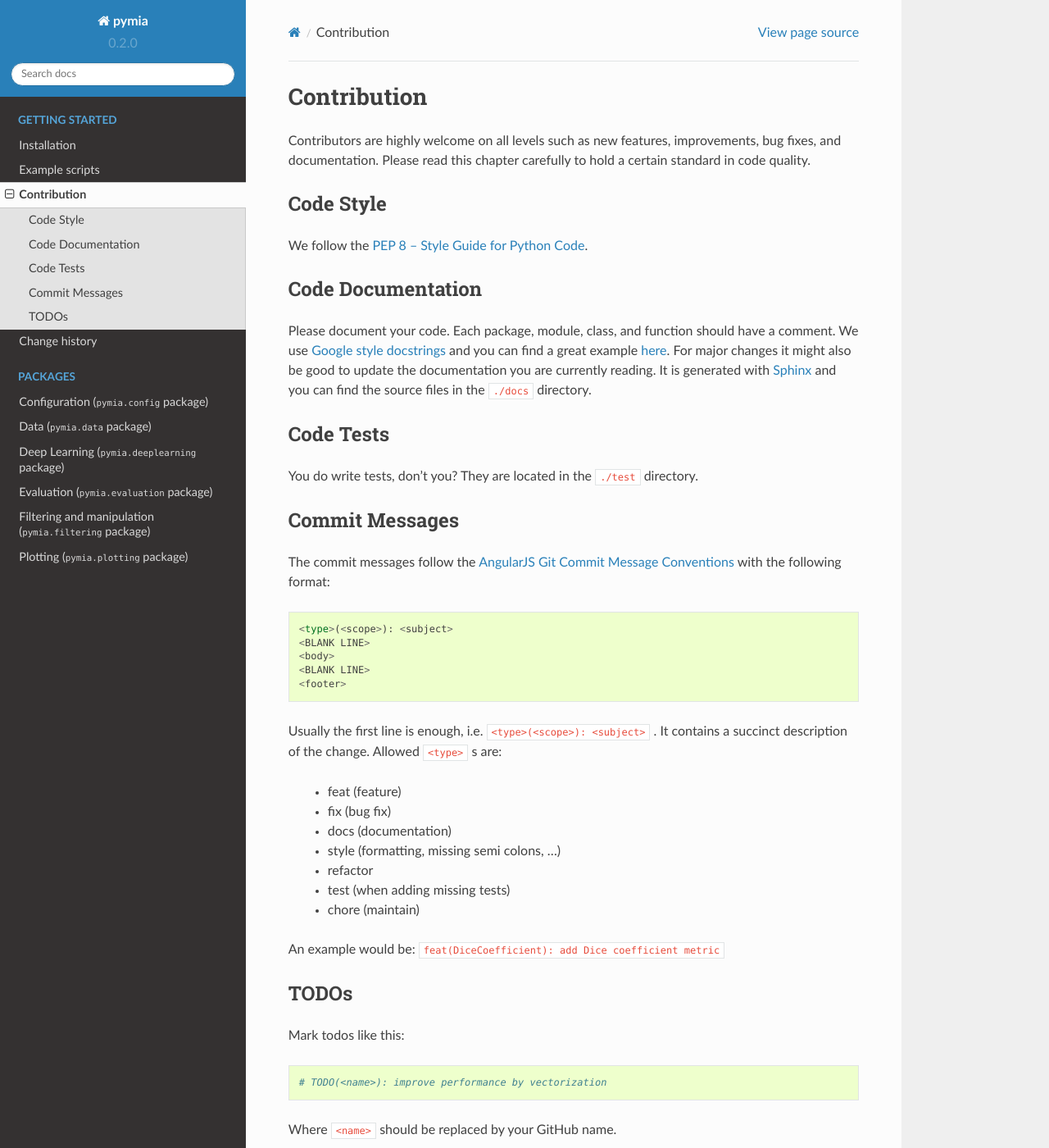
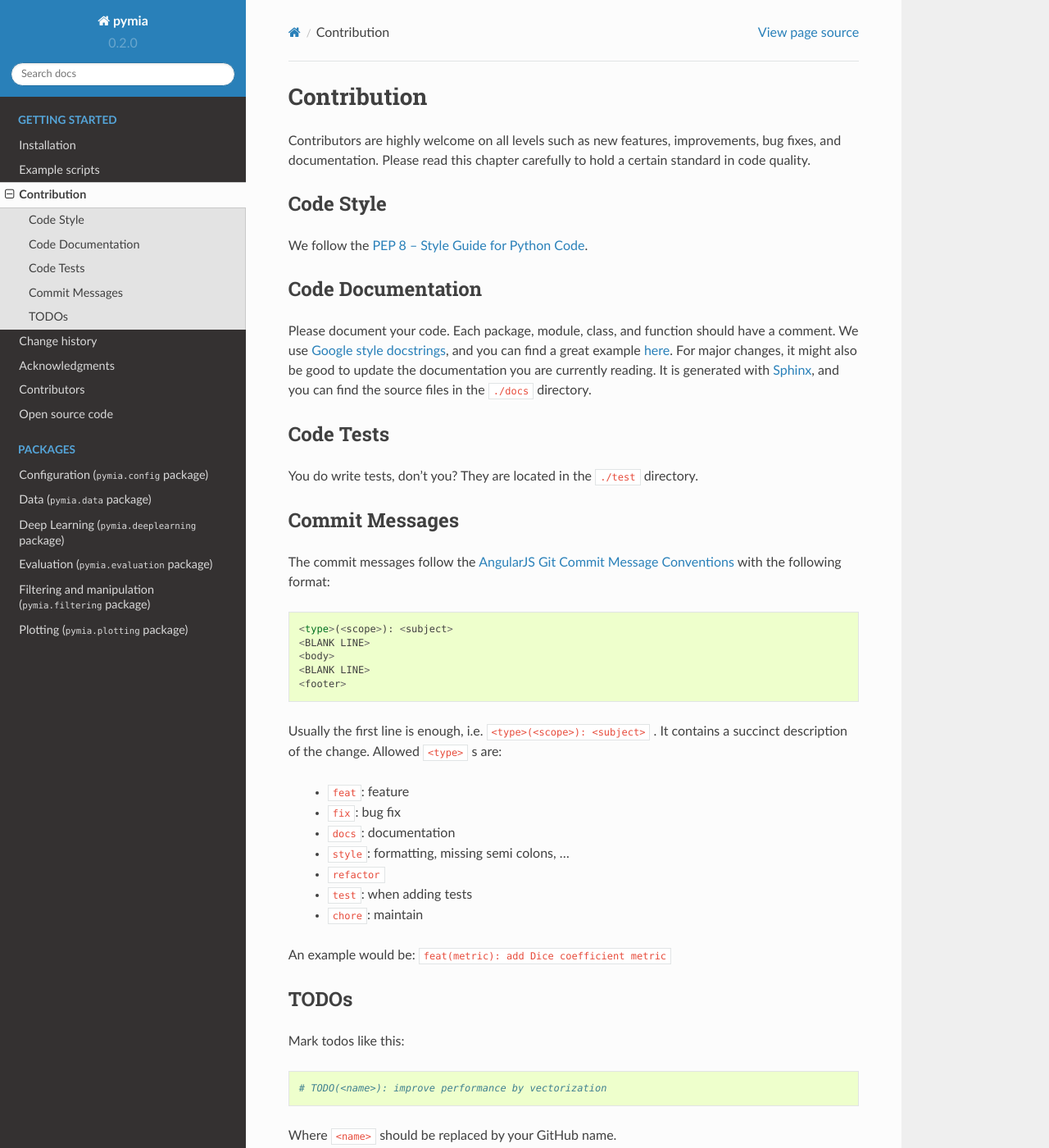
Before and after one commit to rundherum/pymia, a Sphinx documentation site: the page built from docs/contribution.rst, in a window 1280 px wide and 1400 px high. Shown: the whole window at 82% size. Built offline with Sphinx 7.4.7 and the Read the Docs theme 2.0.0, drawn with Linux system fonts in a browser that asks for light colours; formulas are drawn with MathJax 3.

```diff
--- a/README.rst
+++ b/README.rst
@@ -2,8 +2,8 @@ pymia
 =====
 
 .. image:: https://readthedocs.org/projects/pymia/badge/?version=latest
-	:target: http://pymia.readthedocs.io/en/latest/?badge=latest
-	:alt: Documentation Status
+   :target: http://pymia.readthedocs.io/en/latest/?badge=latest
+   :alt: Documentation Status
 
 pymia contains generic and modular code for medical image analysis (mia) with Python (py).
 pymia aims at accelerating state-of-the-art research in medical image analysis using machine learning, especially deep learning.
--- a/docs/contribution.rst
+++ b/docs/contribution.rst
@@ -13,10 +13,10 @@ We follow the `PEP 8 -- Style Guide for Python Code <https://www.python.org/dev/
 Code Documentation
 ------------------
 Please document your code. Each package, module, class, and function should have a comment.
-We use `Google style docstrings <http://google.github.io/styleguide/pyguide.html#Comments>`_ and you can find
+We use `Google style docstrings <http://google.github.io/styleguide/pyguide.html#Comments>`_, and you can find
 a great example `here <http://sphinxcontrib-napoleon.readthedocs.io/en/latest/example_google.html>`_.
-For major changes it might also be good to update the documentation you are currently reading.
-It is generated with `Sphinx <http://www.sphinx-doc.org>`_ and you can find the source files in the ``./docs`` directory.
+For major changes, it might also be good to update the documentation you are currently reading.
+It is generated with `Sphinx <http://www.sphinx-doc.org>`_, and you can find the source files in the ``./docs`` directory.
 
 Code Tests
 ----------
@@ -37,15 +37,15 @@ with the following format::
 Usually the first line is enough, i.e. ``<type>(<scope>): <subject>`` .
 It contains a succinct description of the change. Allowed ``<type>`` s are:
 
- * feat (feature)
- * fix (bug fix)
- * docs (documentation)
- * style (formatting, missing semi colons, …)
- * refactor
- * test (when adding missing tests)
- * chore (maintain)
+ * ``feat``: feature
+ * ``fix``: bug fix
+ * ``docs``: documentation
+ * ``style``: formatting, missing semi colons, ...
+ * ``refactor``
+ * ``test``: when adding tests
+ * ``chore``: maintain
 
-An example would be: ``feat(DiceCoefficient): add Dice coefficient metric``
+An example would be: ``feat(metric): add Dice coefficient metric``
 
 TODOs
 -----
--- a/docs/index.rst
+++ b/docs/index.rst
@@ -48,7 +49,6 @@ If you use pymia for your research, please acknowledge it accordingly by referen
     pymia.filtering
     pymia.plotting
 
-
 Indices and tables
 ==================
 
```
Also changed, not shown: other parts of docs/index.rst (+2 -1 lines), docs/acknowledgment.rst (+5 -5 lines), docs/history.rst (+13 -7 lines).
